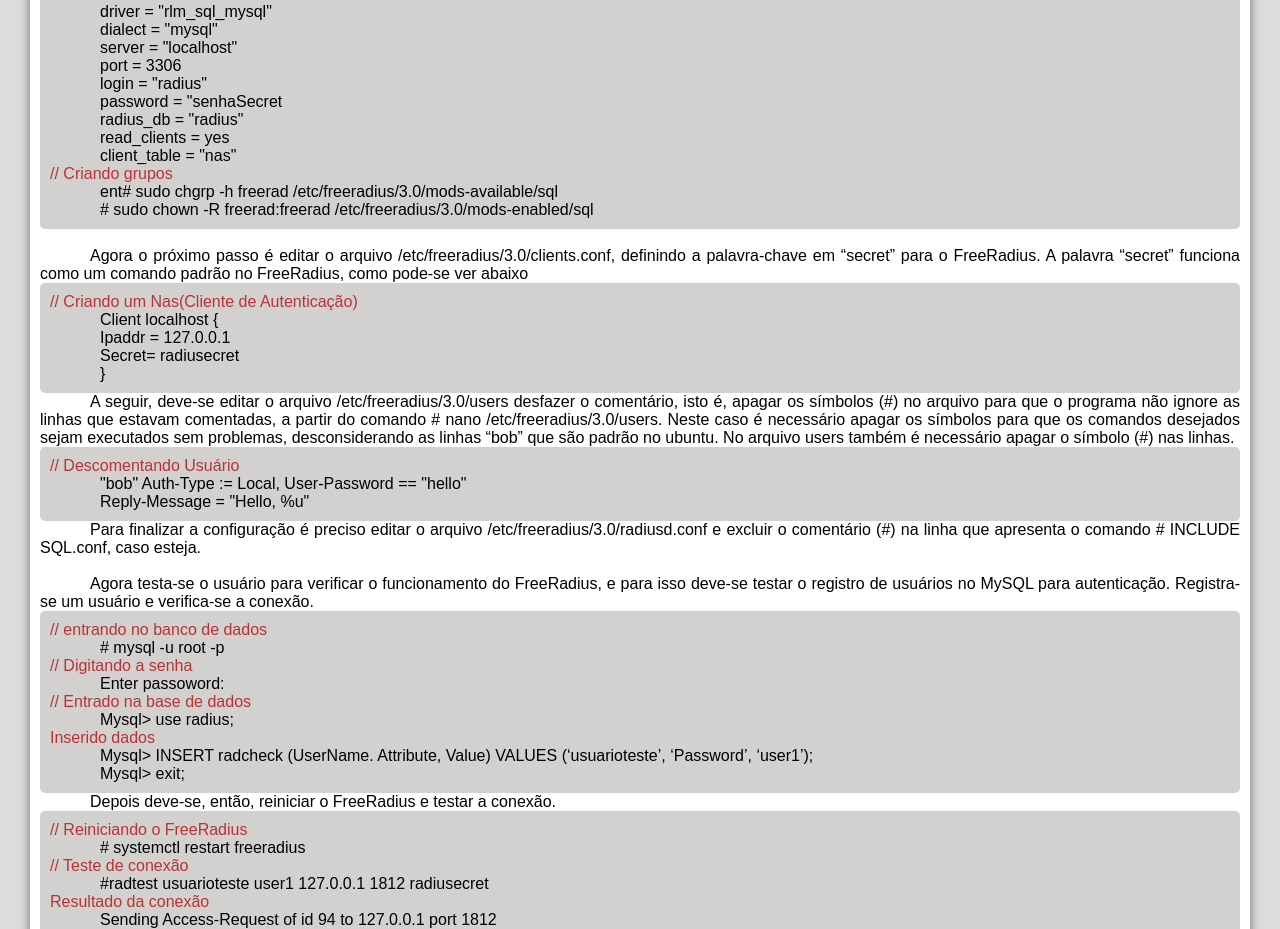
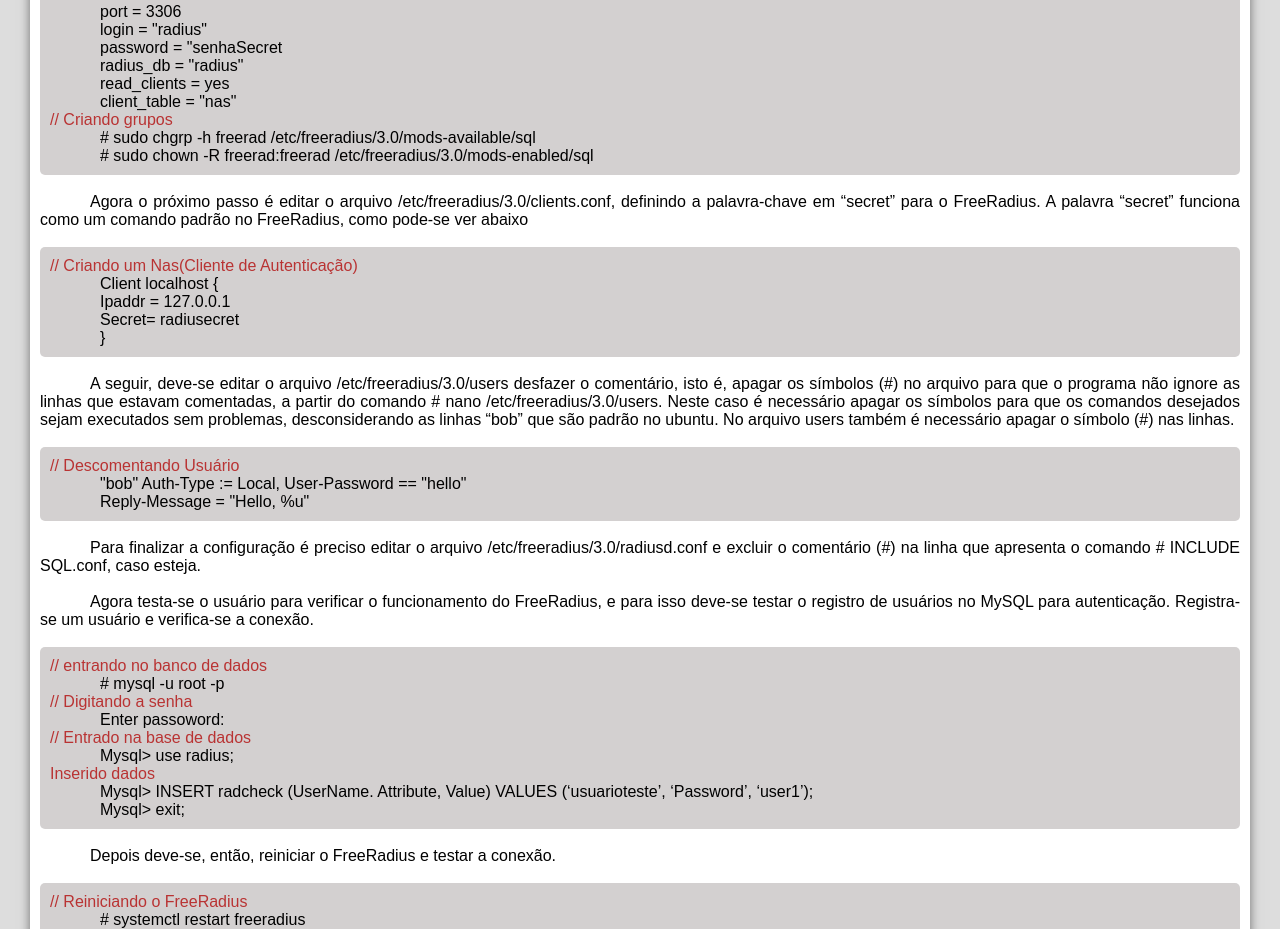
Before and after one commit to israel206/Servidor_Monitoramento.com, a plain HTML site: page specs.html in a window 1280 px wide. Shown: the part 1645-2574 px from the top of the page. Drawn offline with Linux system fonts and the light colour scheme; files whose address does not match are found by name.

Commit message:
update no file specs

```diff
--- a/specs.html
+++ b/specs.html
@@ -53,11 +53,17 @@
 						</div>
 					</div>
 
-					<br><br>
+					<br>
 
 					<div class="install">
-						<h2>Servidor apache HTTP</h2><br>
-						<p>O servidor apache HTTP e sua instalação e ativação da reescrita do servidor. Mostra-se ainda como deve-se baixar o servidor apache http e configurar para o seu funcionamento.</p><br>
+						<h2>Servidor apache HTTP</h2>
+
+						<br>
+
+						<p>O servidor apache HTTP e sua instalação e ativação da reescrita do servidor. Mostra-se ainda como deve-se baixar o servidor apache http e configurar para o seu funcionamento.</p>
+
+						<br>
+
 						<div class="config">
 							<span>// Instalação</span><br>
 							<p># sudo apt install apache2 apache2-utils</p>
@@ -66,14 +72,20 @@
 						</div>
 					</div>
 
-					<br><br>
+					<br>
 
 					<div class="install">
-						<h2>Instalação da base de dados e configuração</h2><br>
-						<p>O primeiro passo para utilização do projeto FreeRadius envolve a instalação e a criação do banco de dados, que armazenará todos os dados dos utilizadores que serão definidos para autenticação. As estruturas das tabelas já são definidas por default, basta apenas realizar a criação do banco de dados no MySQL, inserir as tabelas e definir os privilégios de acesso, como é mostrado. Para executar os comandos ou script, o usuário deve estar logado, ou como root.</p><br>
+						<h2>Instalação da base de dados e configuração</h2>
+
+						<br>
+
+						<p>O primeiro passo para utilização do projeto FreeRadius envolve a instalação e a criação do banco de dados, que armazenará todos os dados dos utilizadores que serão definidos para autenticação. As estruturas das tabelas já são definidas por default, basta apenas realizar a criação do banco de dados no MySQL, inserir as tabelas e definir os privilégios de acesso, como é mostrado. Para executar os comandos ou script, o usuário deve estar logado, ou como root.</p>
+
+						<br>
+
 						<div class="config">
 						 	<span>// Instalação da propriedade software</span><br>
-								<p># sudo apt install software-properties-common</p>
+							<p># sudo apt install software-properties-common</p>
 							<span>// Importa a chave gpg</span><br>
 							<p># sudo apt-key adv --recv-keys --keyserver hkp://keyserver.ubuntu.com:80 0xF1656F24C74CD1D8</p>
 							<span>// Adicionando o repositório apt</span><br>
@@ -96,11 +108,13 @@
 						</div>
 					</div>
 
-					<br><br>
+					<br>
 
 					<div class="install">
 						<h2>Instalação do projeto FreeRadius e configuração do servidor</h2><br>
-						<p>A instalação FreeRadius e sua configuração baseia-se na edição de alguns scripts de arquivos. Usando um editor via terminal, tais como nano ou vim, deve-se editar o arquivo /etc/freeradius/3.0/sql.conf, por meio da linha de comando # nano /etc/freeradius/3.0/sql.conf. Deve-se, então, editar as linhas referentes às informações do servidor, login e senha de acesso. Após a alteração, o sistema deve ser reiniciado, por meio do comando # reboot. Após reiniciar o sistema, deve-se fazer a alteração da autorização do “file” para “sql ”, isto é, ligar as contas e autorizações dos utilizadores no FreeRadius à base dados (radius) criada no MySQL. O próximo passo envolve a edição do arquivo /etc/freeradius/sites-enabled/default. Primeiramente, deve-se adicionar o cardinal (#), ou seja, comentar a linha de código onde se encontra a palavra “files”. Posteriormente, deve-se remover todos os comentários (#) onde se encontram as palavras “sql” nas respectivas seções, como mostra.</p><br>
+						<p>A instalação FreeRadius e sua configuração baseia-se na edição de alguns scripts de arquivos. Usando um editor via terminal, tais como nano ou vim, deve-se editar o arquivo /etc/freeradius/3.0/sql.conf, por meio da linha de comando # nano /etc/freeradius/3.0/sql.conf. Deve-se, então, editar as linhas referentes às informações do servidor, login e senha de acesso. Após a alteração, o sistema deve ser reiniciado, por meio do comando # reboot. Após reiniciar o sistema, deve-se fazer a alteração da autorização do “file” para “sql ”, isto é, ligar as contas e autorizações dos utilizadores no FreeRadius à base dados (radius) criada no MySQL. O próximo passo envolve a edição do arquivo /etc/freeradius/sites-enabled/default. Primeiramente, deve-se adicionar o cardinal (#), ou seja, comentar a linha de código onde se encontra a palavra “files”. Posteriormente, deve-se remover todos os comentários (#) onde se encontram as palavras “sql” nas respectivas seções, como mostra.</p>
+
+						<br>
 
 						<div class="config">
 						 	<span>// Instalação do FreeRadius</span><br>
@@ -127,11 +141,15 @@
 							<p>read_clients = yes</p>
 							<p>client_table = "nas"</p>
 							<span>// Criando grupos</span>
-							<p>ent# sudo chgrp -h freerad /etc/freeradius/3.0/mods-available/sql</p>
+							<p># sudo chgrp -h freerad /etc/freeradius/3.0/mods-available/sql</p>
 							<p># sudo chown -R freerad:freerad /etc/freeradius/3.0/mods-enabled/sql</p>
-						</div> <br>
+						</div>
+
+						<br>
 
 						<p>Agora o próximo passo é editar o arquivo /etc/freeradius/3.0/clients.conf, definindo a palavra-chave em “secret” para o FreeRadius. A palavra “secret” funciona como um comando padrão no FreeRadius, como pode-se ver abaixo</p>
+
+						<br>
 
 						<div class="config">
 							<span>// Criando um Nas(Cliente de Autenticação)</span>
@@ -141,16 +159,28 @@
 							<p>}</p>
 						</div>
 
+						<br>
+
 						<p>A seguir, deve-se editar o arquivo /etc/freeradius/3.0/users desfazer o comentário, isto é, apagar os símbolos (#) no arquivo para que o programa não ignore as linhas que estavam comentadas, a partir do comando # nano /etc/freeradius/3.0/users. Neste caso é necessário apagar os símbolos para que os comandos desejados sejam executados sem problemas, desconsiderando as linhas “bob” que são padrão no ubuntu. No arquivo users também é necessário apagar o símbolo (#) nas linhas.</p>
+
+						<br>
+
 						<div class="config">
 							<span>// Descomentando Usuário</span>
 							<p>"bob" Auth-Type := Local, User-Password == "hello"</p>
 							<p>Reply-Message = "Hello, %u"</p>
 						</div>
 
+						<br>
+
 						<p>Para finalizar a configuração é preciso editar o arquivo /etc/freeradius/3.0/radiusd.conf e excluir o comentário (#) na linha que apresenta o comando # INCLUDE SQL.conf, caso esteja.</p>
+
 						<br>
+
 						<p>Agora testa-se o usuário para verificar o funcionamento do FreeRadius, e para isso deve-se testar o registro de usuários no MySQL para autenticação. Registra-se um usuário e verifica-se a conexão.</p>
+
+						<br>
+
 						<div class="config">
 							<span>// entrando no banco de dados</span>
 							<p># mysql -u root -p</p>
@@ -163,7 +193,12 @@
 							<p>Mysql> exit;</p>
 						</div>
 
+						<br>
+
 						<p>Depois deve-se, então, reiniciar o FreeRadius e testar a conexão.</p>
+
+						<br>
+
 						<div class="config">
 							<span>// Reiniciando o FreeRadius</span>
 							<p># systemctl restart freeradius</p>
@@ -179,11 +214,14 @@
 						</div>
 					</div>
 
-					<br><br>
+					<br>
 
 					<div class="install">
-						<h2>Script de Visualização das configurações feitas</h2>
+						<h2>Script de Visualização das configurações feitas</h2><br>
 						<p>Neste script abaixo você poderá visualizar todas as configurações que foram feitas no servidor autenticação RADIUS, logs de autenticação direito pelo servidor.</p>
+
+						<br>
+
 						<div class="config">
 							<span>// Descomentando sql</span>
 							<p># cat /etc/freeradius/3.0/sites-enabled/default |grep -v "#" |awk 'NF>0'</p>
@@ -208,7 +246,10 @@
 
 					<div class="install">
 						<h2>Instalação e configuração das ferramentas de gerenciamentos DaloRADIUS</h2><br>
-						<p>É necessário	instalar o Daloradius, obtendo-se a interface de administração do FreeRADIUS, onde o DaloRADIUS é uma plataforma web para o servidor de autenticação RADIUS, destinada a gerenciar Hotspots e uso geral. Ele apresenta um rico gerenciamento de usuários, e relatórios gráficos que se integram com o Google Maps para localização (GIS) utilizando o banco de dados MySQL.</p><br>
+						<p>É necessário	instalar o Daloradius, obtendo-se a interface de administração do FreeRADIUS, onde o DaloRADIUS é uma plataforma web para o servidor de autenticação RADIUS, destinada a gerenciar Hotspots e uso geral. Ele apresenta um rico gerenciamento de usuários, e relatórios gráficos que se integram com o Google Maps para localização (GIS) utilizando o banco de dados MySQL.</p>
+
+						<br>
+
 						<div class="config">
 							<span>// Instalando wget e unzip para as ferramentas</span><br>
 							<p># sudo apt -y install wget unzip</p>
@@ -223,10 +264,14 @@
 							<p># sudo mysql -u root -p radius < contrib/db/mysql-daloradius.sql</p>
 							<span>// Movendo pasta para a pasta html</span>
 							<p># sudo mv daloradius /var/www/html/</p>
-						</div> <br>
+						</div>
+
+						<br>
 
 						<p>Em seguida, são alteradas as permissões para a pasta html, definindo-se as permissões corretas para o arquivo de configuração DaloRADIUS. Agora deve-se modificar o arquivo daloradius.conf.php para ajustar as informações do banco de dados MySQL. Deve-se abrir o daloradius.conf.php e adicionar o nome de usuário do banco de dados, a senha e o nome do banco de dados. Para ter certeza de que tudo funciona, reinicia-se o FreeRadius e o Apache2 com seguinte comando # sudo systemctl restart freeradius apache2. Agora abre-se o link Admin usando o endereço IP do sistema ou nome de domínio: http://ip-address/daloradius/login.php. Visualização da interface principal do gerenciador do servidor RADIUS funcionando</p>
+
 						<br>
+
 						<div class="config">
 							<span>Criando um novo arquivo </span>
 							<p># sudo mv /var/www/html/daloradius/library/daloradius.conf.php.sample /var/www/html/daloradius/library/daloradius.conf.php</p>
@@ -246,22 +291,27 @@
 						</div>
 					</div>
 
-					<br><br>
+					<br>
 
 					<div class="install">
 						<h2>Instalação e configuração do gerenciamento da base de dados</h2><br>
-						<p>O phpMyAdmin é um administrador web que foi criado para interagir com o MySQL através de uma interface. Na sequência apresenta-se a instalação do phpMyAdmin para que possa ser usado no projeto com segurança para gerenciar os bancos de dados, onde foi seguida a documentação oficial para instalação dessa ferramenta de gerenciamento para a base de dados.</p><br>
+						<p>O phpMyAdmin é um administrador web que foi criado para interagir com o MySQL através de uma interface. Na sequência apresenta-se a instalação do phpMyAdmin para que possa ser usado no projeto com segurança para gerenciar os bancos de dados, onde foi seguida a documentação oficial para instalação dessa ferramenta de gerenciamento para a base de dados.</p>
+
+						<br>
+
 						<div class="config">
 							<span>// Instalação do phpMyAdmin, sua dependência e reiniciando</span><br>
 						 <p># sudo apt install phpmyadmin php-mbstring php-gettext</p>
 						 <p># sudo phpenmod mbstring</p>
 						 <p># sudo systemctl restart apache2</p>
 						</div>
+
 						<br>
+
 						<p>Agora abre-se o link Admin usando o endereço IP do sistema ou nome de domínio: http://ip-address/phpMyAdmin/. Visualização da interface principal do gerenciador do banco de dados estará funcionando</p>
 					</div>
 
-					<br><br>
+					<br>
 
 				</section>
 			</article>
```
